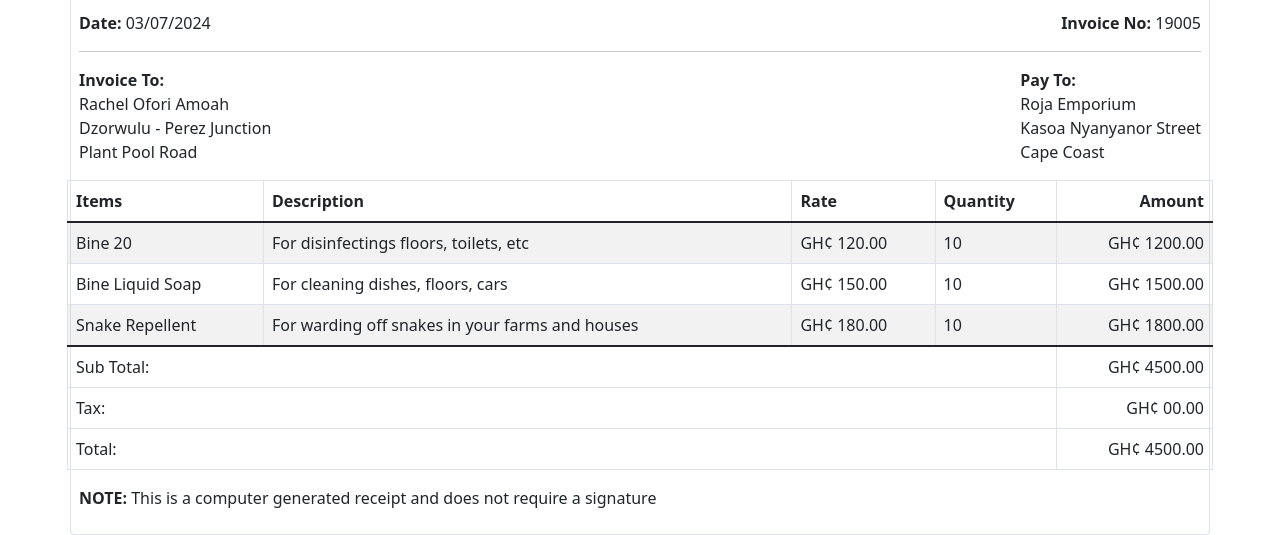
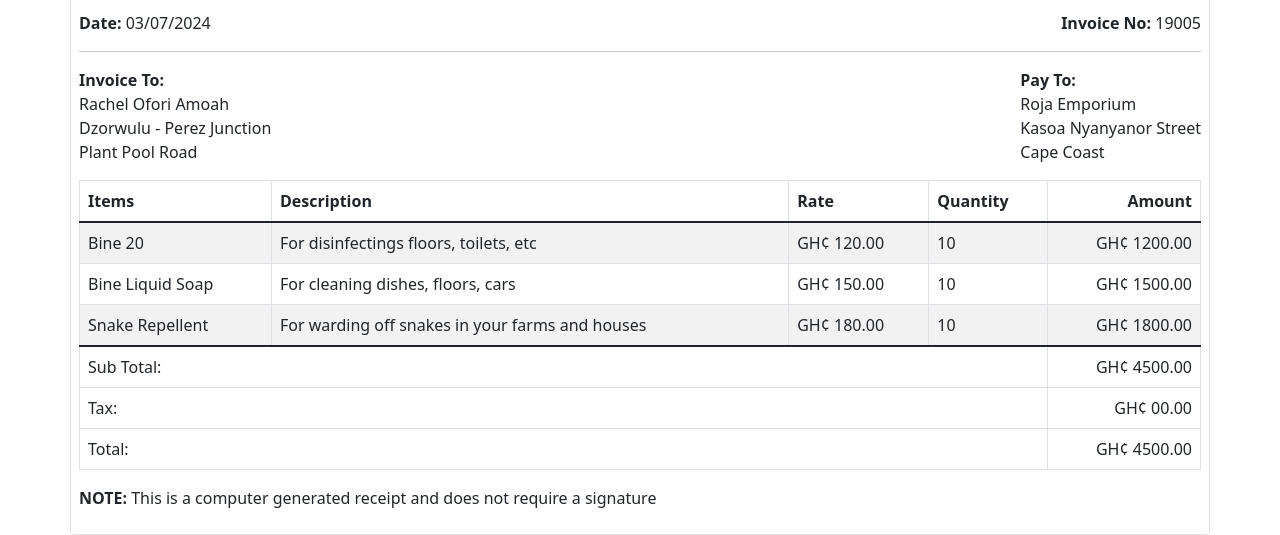
Before and after one commit to Dev-Henry/InvoiceApplication, a plain HTML site: page index.html in a window 1280 px wide. Shown: the part 290-825 px from the top of the page. Drawn offline with nearby package versions, Linux system fonts and the light colour scheme.

Commit message:
added a row specification of 12 to prevent the table from going outside the border

```diff
--- a/index.html
+++ b/index.html
@@ -63,7 +63,7 @@
             </div>
         </div>
 
-        <div class="row table-responsive">
+        <div class="row-12 table-responsive">
                 <table class="table table-striped table-bordered" >
                     <thead class="thead-dark">
                         <tr>
```
